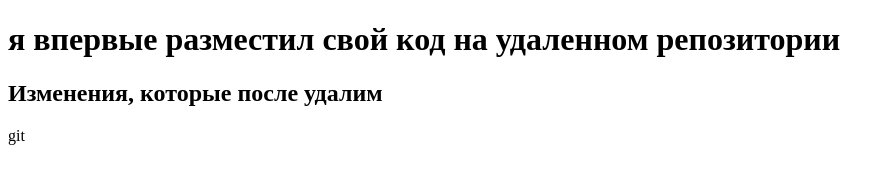
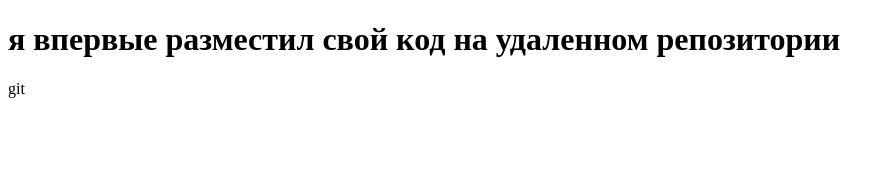
Before and after one commit to Arturakchurin/test-repos, a plain HTML site: page index.html in a window 1280 px wide. Shown: the whole page, without its empty margins (0-894 px from the left). Drawn offline with Linux system fonts and the light colour scheme.

Commit message:
Revert "Commit error"
This reverts commit 8c906cdacd2517fbbbf746b425812600d6d53b70.

```diff
--- a/index.html
+++ b/index.html
@@ -7,7 +7,6 @@
 </head>
 <body>
     <h1>я впервые разместил свой код на удаленном репозитории</h1>
-   <h2>Изменения, которые после удалим</h2>
 
 
 </body>
```
